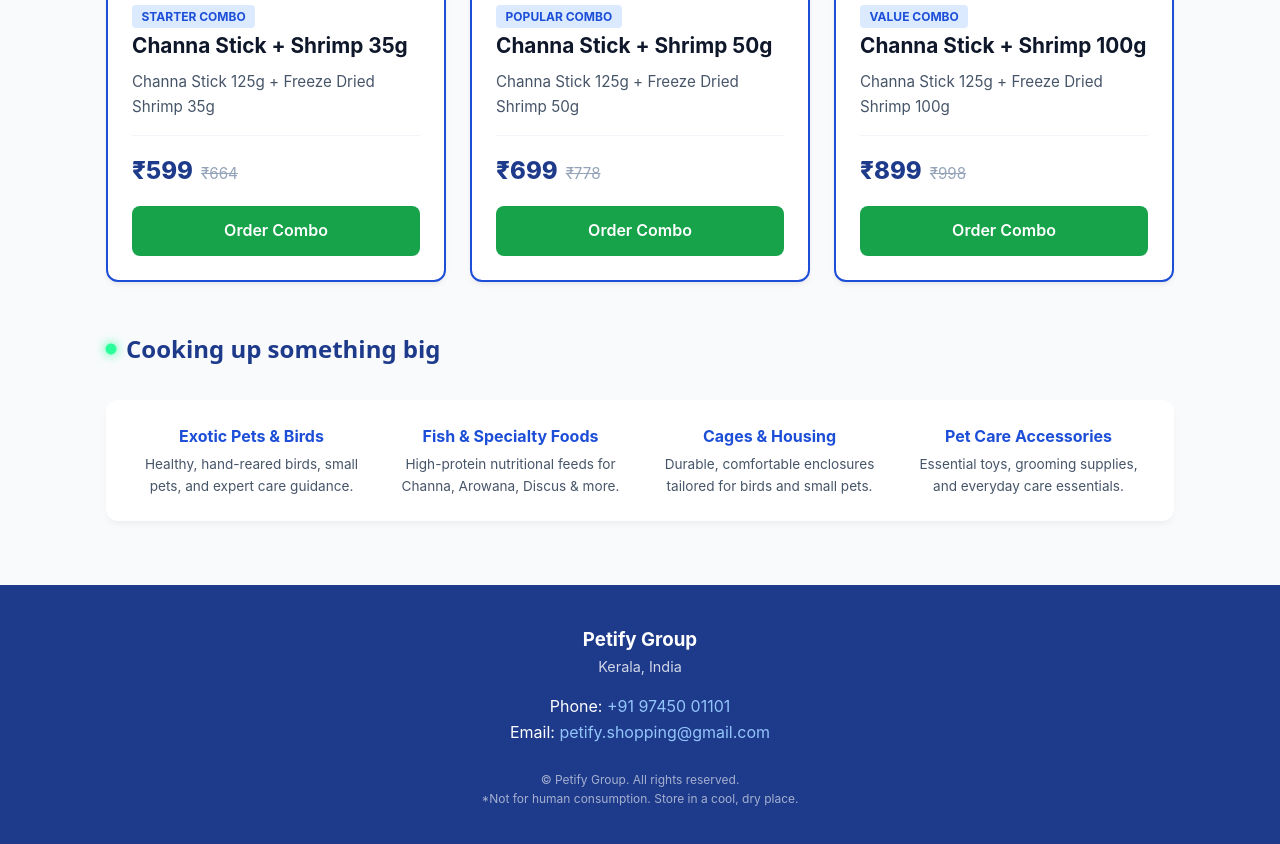
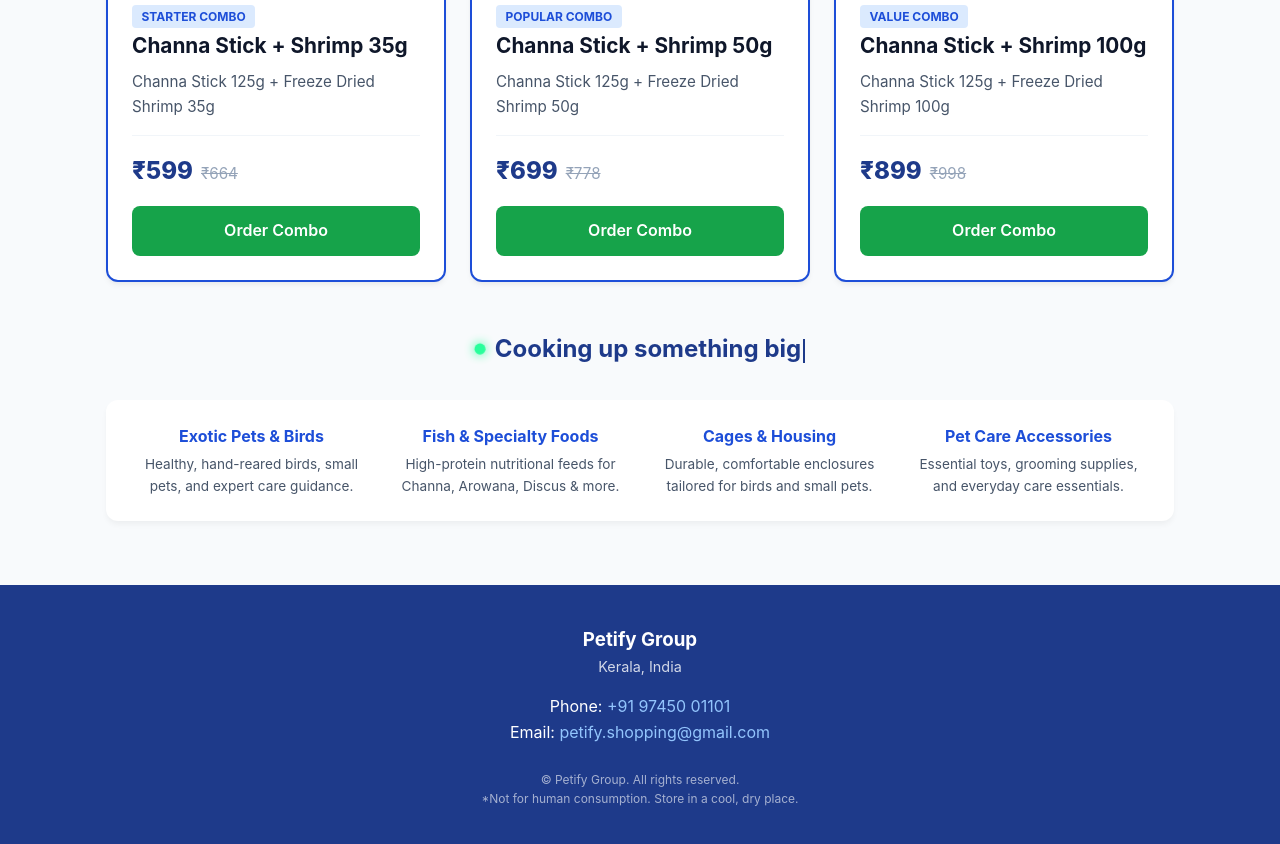
Before and after one commit to Petify-official/Petify-official, a plain HTML site: page index.html in a window 1280 px wide. Shown: the part 2093-2937 px from the top of the page. Drawn offline with Linux system fonts and the light colour scheme.

Commit message:
coming soon - type writer |

```diff
--- a/index.html
+++ b/index.html
@@ -30,8 +30,9 @@
         <h2 class="section-title">Special Combo Offers</h2>
         <div class="grid" id="combo-products-grid"></div>
 
-<h2 class="section-title glow-text">
-  <span class="status-dot"></span> Cooking up something big
+<h2 class="section-title glow-text" aria-label="Cooking up something big">
+    <span class="status-dot" aria-hidden="true"></span>
+    <span id="typing-headline" aria-hidden="true"></span>
 </h2>
         <!-- Features Bar -->
         <div class="features-grid" id="features-grid"></div>
--- a/script.js
+++ b/script.js
@@ -8,7 +8,28 @@
   renderProducts();
   renderFeatures();
   renderFooter();
+  typeHeadline();
 });
+
+function typeHeadline() {
+  const headline = document.getElementById("typing-headline");
+  const text = document.querySelector(".section-title.glow-text").getAttribute("aria-label");
+
+  if (window.matchMedia("(prefers-reduced-motion: reduce)").matches) {
+    headline.textContent = text;
+    return;
+  }
+
+  headline.classList.add("is-typing");
+  let index = 0;
+  const timer = window.setInterval(() => {
+    headline.textContent = text.slice(0, ++index);
+    if (index >= text.length) {
+      window.clearInterval(timer);
+      headline.classList.remove("is-typing");
+    }
+  }, 90);
+}
 
 function getWhatsAppLink(message) {
   const phone = petifyData.contact.whatsappNumber;
--- a/styles.css
+++ b/styles.css
@@ -339,6 +339,7 @@
 .section-title {
   display: flex;
   align-items: center;
+  justify-content: center;
   gap: 10px;
   font-family: system-ui, sans-serif;
   font-size: 1.5rem;
@@ -354,9 +355,30 @@
   animation: pulse 1.5s infinite ease-in-out;
 }
 
+#typing-headline::after {
+  content: "";
+  display: inline-block;
+  height: 1em;
+  margin-left: 2px;
+  border-right: 2px solid currentColor;
+  vertical-align: text-bottom;
+  animation: caret-blink 0.8s steps(1) infinite;
+}
+
+@keyframes caret-blink {
+  50% { opacity: 0; }
+}
+
 @keyframes pulse {
   0%, 100% { opacity: 0.3; transform: scale(0.8); }
   50% { opacity: 1; transform: scale(1.2); }
+}
+
+@media (prefers-reduced-motion: reduce) {
+  .status-dot,
+  #typing-headline::after {
+    animation: none;
+  }
 }
 
 /* Footer */
```
